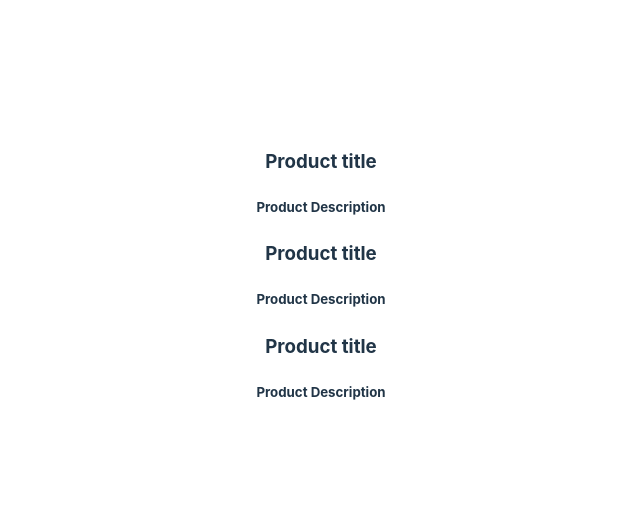
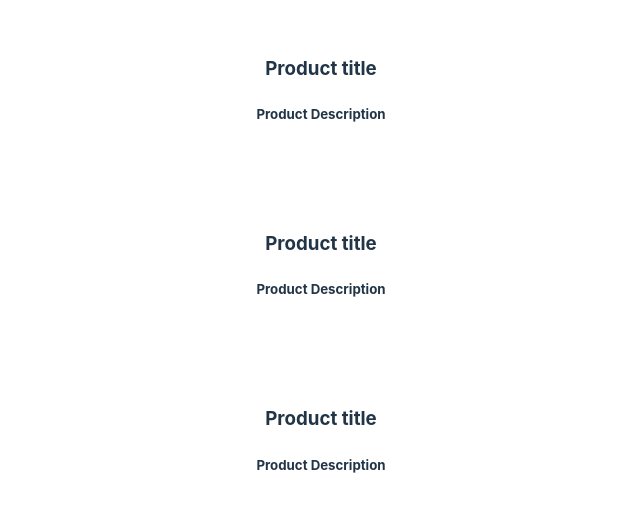
Before and after one commit to singhjashanjot/React-Learnings, a React (Vite) app: page / in a window 1280 px wide. Shown: the part 123-634 px from the top of the page, without its empty margins (319-959 px from the left). Built offline with nearby package versions, Linux system fonts and the light colour scheme.

Commit message:
added components stle

```diff
--- /dev/null
+++ b/src/Product.css
@@ -0,0 +1,7 @@
+.Product{
+    border: 2px solid white;
+    border-radius: 20px;
+    margin-bottom: 20px;
+    padding: 20px;
+
+}
--- a/src/Product.jsx
+++ b/src/Product.jsx
@@ -1,6 +1,7 @@
+import "./Product.css"
 function Product() {
     return (
-        <div>
+        <div className="Product">
             <h3>Product title</h3>
             <h5>Product Description</h5>
         </div>
```
